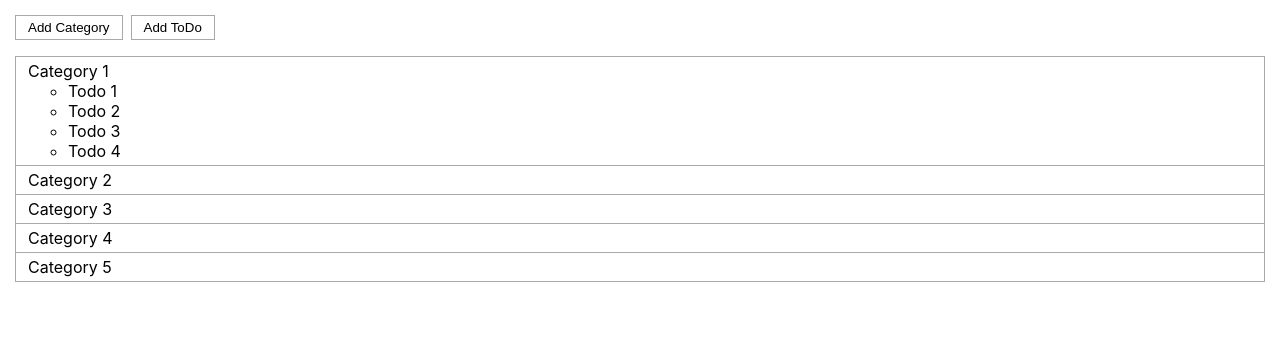
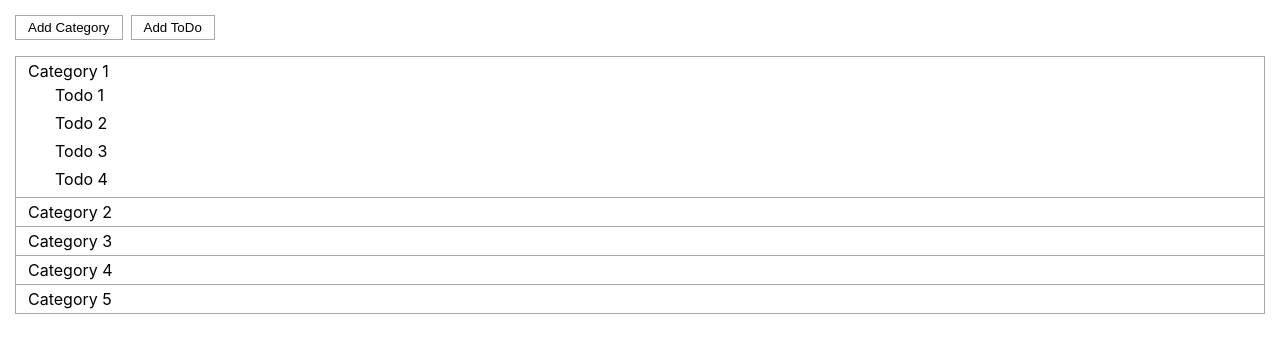
Before and after one commit to ishnyakova-victoria/react-todo, a React (Create React App) app: page / in a window 1280 px wide. Shown: the top 352 px of the page. Built offline with nearby package versions, Linux system fonts and the light colour scheme.

Commit message:
- updated List styles

```diff
--- a/src/App/List/List.css
+++ b/src/App/List/List.css
@@ -24,3 +24,11 @@
   border-bottom: 1px solid #a9a9a9;
   padding: 4px 12px;
 }
+
+.todos {
+  list-style: none;
+  padding-left: 15px;
+}
+.todos .todo {
+  padding: 4px 12px;
+}
```
